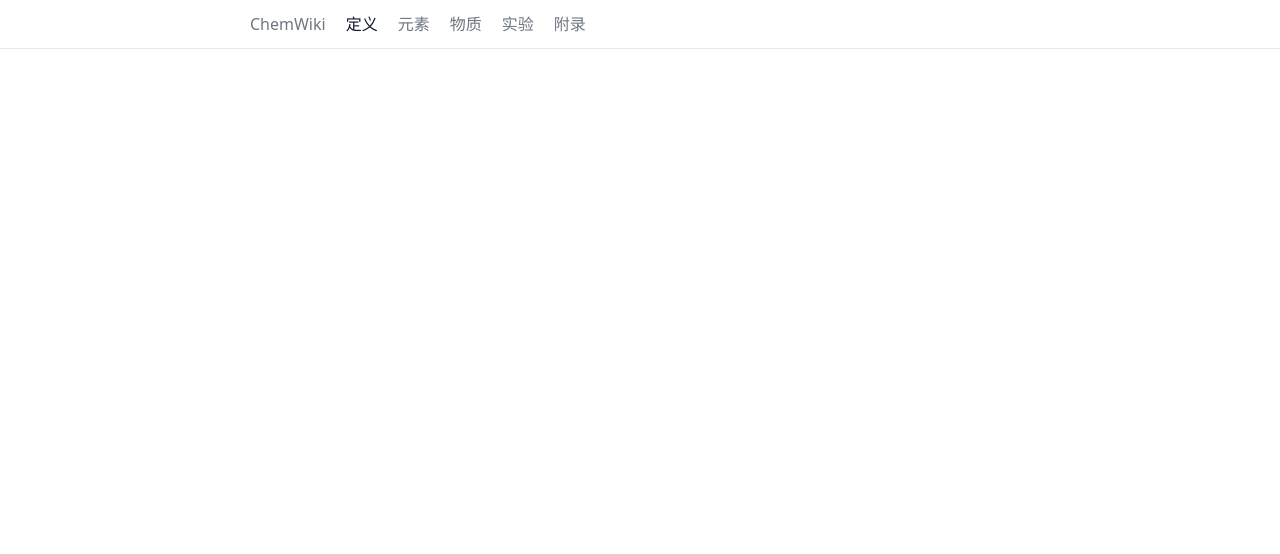
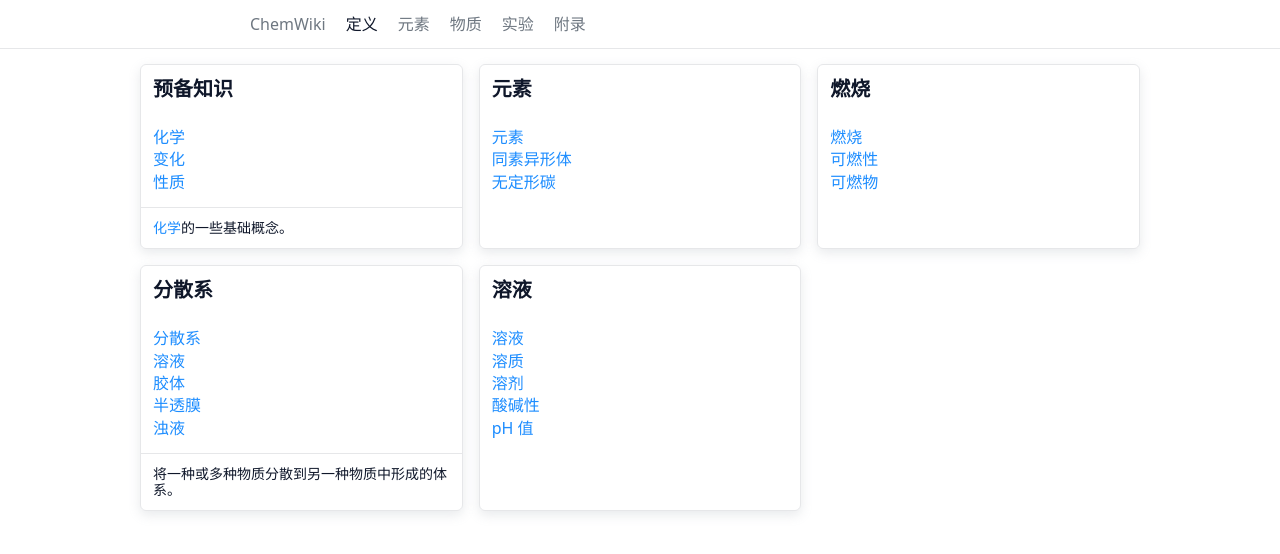
Before and after one commit to MrWillCom/ChemWiki, a Next.js app: page /definitions in a window 1280 px wide. Shown: the top 554 px of the page. Built offline with nearby package versions, Linux system fonts and the light colour scheme; a small style sheet from the web is missing.

Commit message:
Add definitions page

```diff
--- a/src/pages/definitions/index.jsx
+++ b/src/pages/definitions/index.jsx
@@ -1,5 +1,89 @@
+import styles from './index.module.scss'
+import Container from '@/components/Container'
+import Main from '@/components/Main'
+import { Card, CardBody, CardHeader, CardFooter } from '@/components/Card'
+import Link from 'next/link'
+
 function DefinitionsPage() {
-  return <></>
+  const toc = [
+    {
+      title: '预备知识',
+      description: (
+        <>
+          <Link href="/definitions/chemistry">化学</Link>的一些基础概念。
+        </>
+      ),
+      children: [
+        { title: '化学', href: '/chemistry' },
+        { title: '变化', href: '/changes' },
+        { title: '性质', href: '/properties' },
+      ],
+    },
+    {
+      title: '元素',
+      // description: <></>,
+      children: [
+        { title: '元素', href: '/elements' },
+        { title: '同素异形体', href: '/allotrope' },
+        { title: '无定形碳', href: '/amorphous-carbon' },
+      ],
+    },
+    {
+      title: '燃烧',
+      // description: <></>,
+      children: [
+        { title: '燃烧', href: '/combustion' },
+        { title: '可燃性', href: '/flammability' },
+        { title: '可燃物', href: '/combustibles' },
+      ],
+    },
+    {
+      title: '分散系',
+      description: '将一种或多种物质分散到另一种物质中形成的体系。',
+      children: [
+        { title: '分散系', href: '/solute' },
+        { title: '溶液', href: '/solution' },
+        { title: '胶体', href: '/colloid' },
+        { title: '半透膜', href: '/semipermeable-membrane' },
+        { title: '浊液', href: '/turbid-liquid' },
+      ],
+    },
+    {
+      title: '溶液',
+      // description: <></>,
+      children: [
+        { title: '溶液', href: '/solution' },
+        { title: '溶质', href: '/solute' },
+        { title: '溶剂', href: '/solvent' },
+        { title: '酸碱性', href: '/acidity' },
+        { title: 'pH 值', href: '/ph' },
+      ],
+    },
+  ]
+
+  return (
+    <Main>
+      <Container size="lg" className={styles.toc}>
+        {toc.map(group => (
+          <Card key={group.title}>
+            <CardHeader>{group.title}</CardHeader>
+            <CardBody>
+              <ul className={styles.tocLinkList}>
+                {group.children.map(item => (
+                  <li key={item.href}>
+                    <Link href={'/definitions' + item.href}>{item.title}</Link>
+                  </li>
+                ))}
+              </ul>
+            </CardBody>
+            {group.description ? (
+              <CardFooter>{group.description}</CardFooter>
+            ) : null}
+          </Card>
+        ))}
+      </Container>
+    </Main>
+  )
 }
 
 export default DefinitionsPage
--- /dev/null
+++ b/src/pages/definitions/index.module.scss
@@ -0,0 +1,15 @@
+.toc {
+  display: grid;
+  grid-template-columns: repeat(3, 1fr);
+  gap: 16px;
+}
+
+.tocLinkList {
+  margin: 0;
+  padding: 0;
+  list-style: none;
+
+  li {
+    margin: 4px 0;
+  }
+}
```
